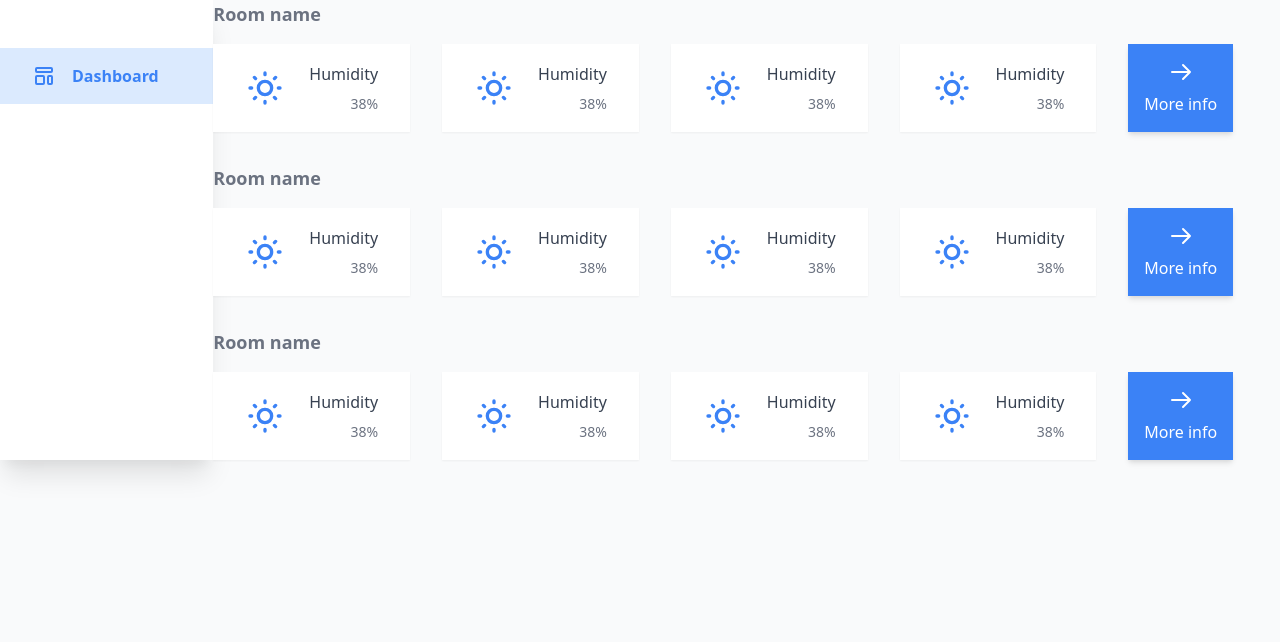
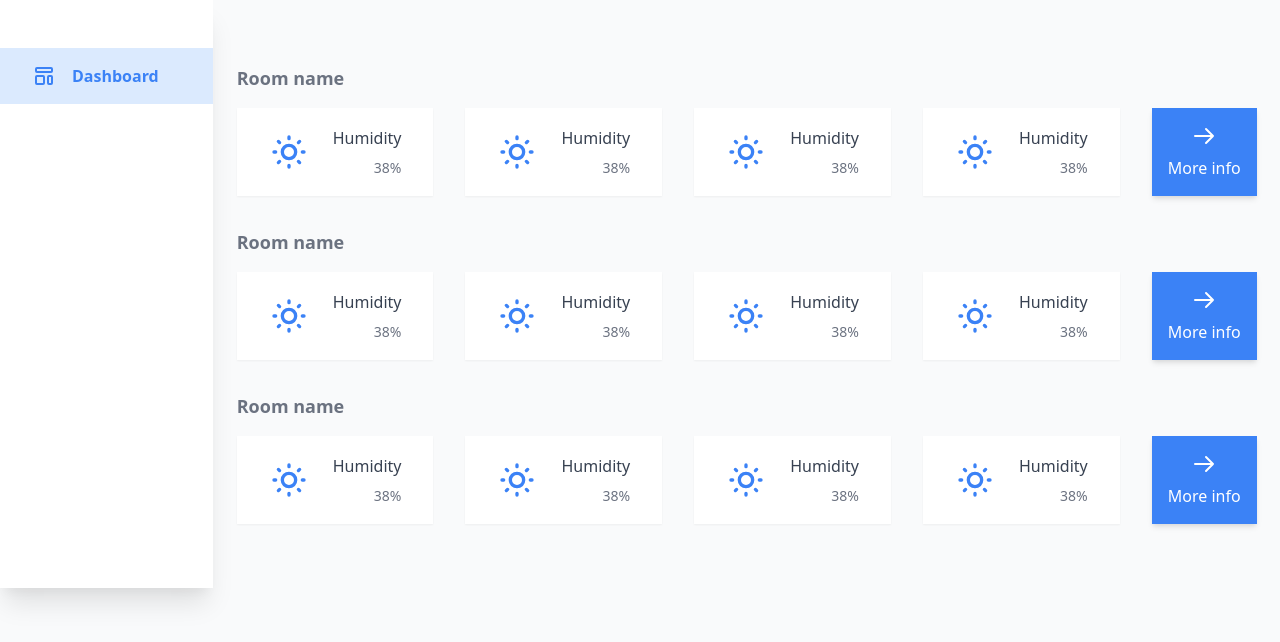
Before and after one commit to bartek9105/arduino-room-controller-client, a Vue app: page / in a window 1280 px wide. Shown: the top 642 px of the page. Built offline with nearby package versions, Linux system fonts and the light colour scheme.

Commit message:
Center main content

```diff
--- a/src/App.vue
+++ b/src/App.vue
@@ -1,7 +1,9 @@
 <template>
   <div class="flex">
-    <AppSideNavbar />
-    <router-view class="flex-1" />
+    <AppSideNavbar class="w-1/6" />
+    <div class="mx-auto py-16">
+      <router-view class="max-w-screen-xl" />
+    </div>
   </div>
 </template>
 
--- a/src/components/AppSideNavbar.vue
+++ b/src/components/AppSideNavbar.vue
@@ -1,6 +1,6 @@
 <template>
   <div
-    class="shadow-xl py-12 h-100 w-1/6 bg-white text-blue-500 font-bold cursor-pointer"
+    class="shadow-xl py-12 h-100 bg-white text-blue-500 font-bold cursor-pointer"
   >
     <nav>
       <ul>
--- a/src/views/Home.vue
+++ b/src/views/Home.vue
@@ -1,5 +1,5 @@
 <template>
-  <div class="w-1/4 mx-auto">
+  <div>
     <RoomTilesInfo class="mb-8" />
     <RoomTilesInfo class="mb-8" />
     <RoomTilesInfo />
```
